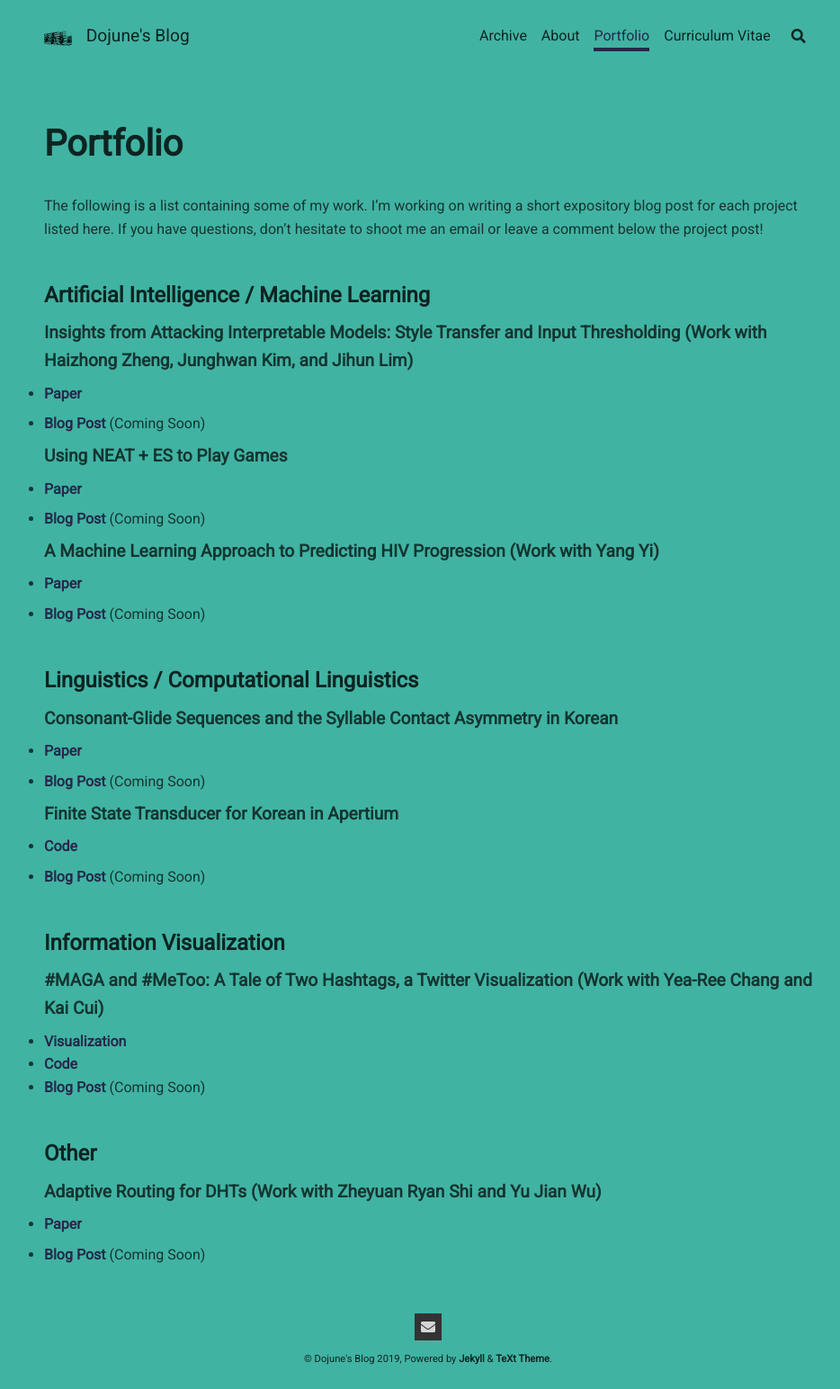
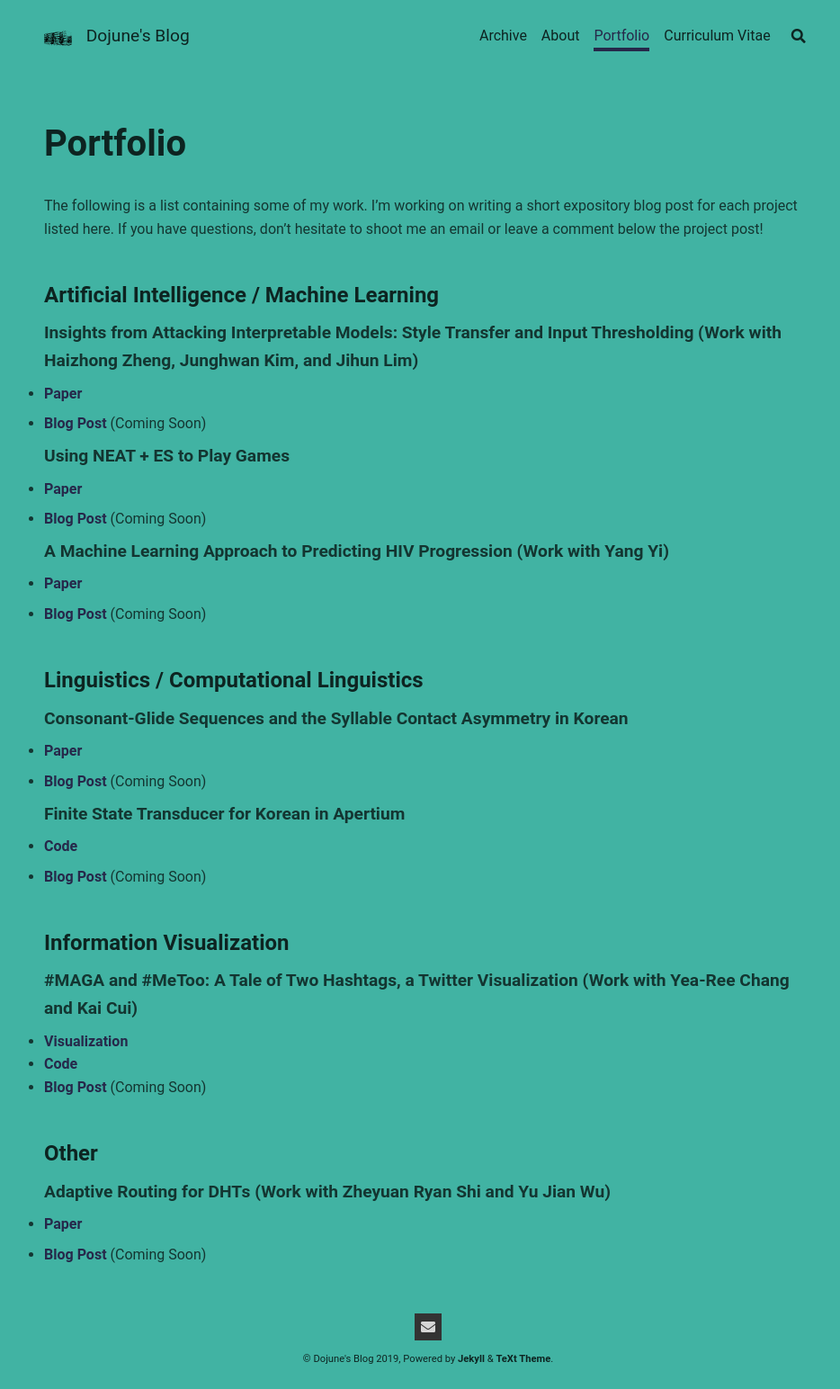
Before and after one commit to mindojune/mindojune.github.io, a Jekyll site: the page built from portfolio.md, in a window 1280 px wide. Shown: the whole page at 90% size, without its empty margins (164-1098 px from the left). Built offline with Jekyll 4.4.1, drawn with Linux system fonts in a browser that asks for light colours; nearby versions of some CDN libraries; our own code applies the rules of GitHub Pages for plain Markdown files.

Commit message:
Update head.html

```diff
--- a/_includes/head.html
+++ b/_includes/head.html
@@ -22,7 +22,5 @@
 <link rel="stylesheet" href="{{ _sources.font_awesome }}" >
 
 <! –– To allow fonts from google fonts ––>
-<link href="https://fonts.googleapis.com/css?family=Inconsolata&display=swap" rel="stylesheet">
-<link href="https://fonts.googleapis.com/css?family=Roboto&display=swap" rel="stylesheet">
-
+<link href="https://fonts.googleapis.com/css?family=Roboto+Mono|Source+Sans+Pro|Inconsolata&display=swap" rel="stylesheet">
 {%- include head/custom.html -%}
```
